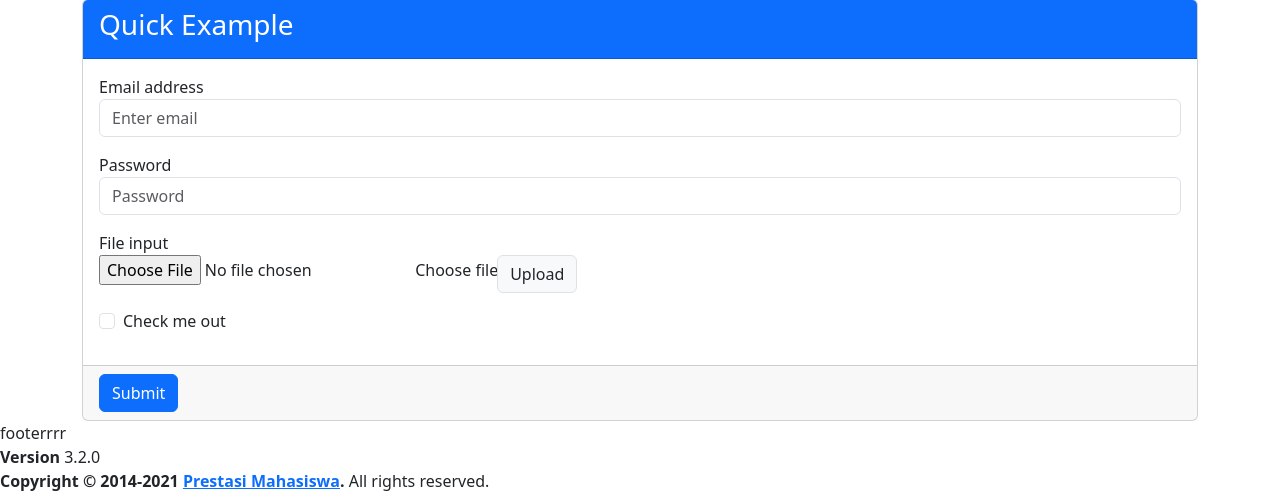
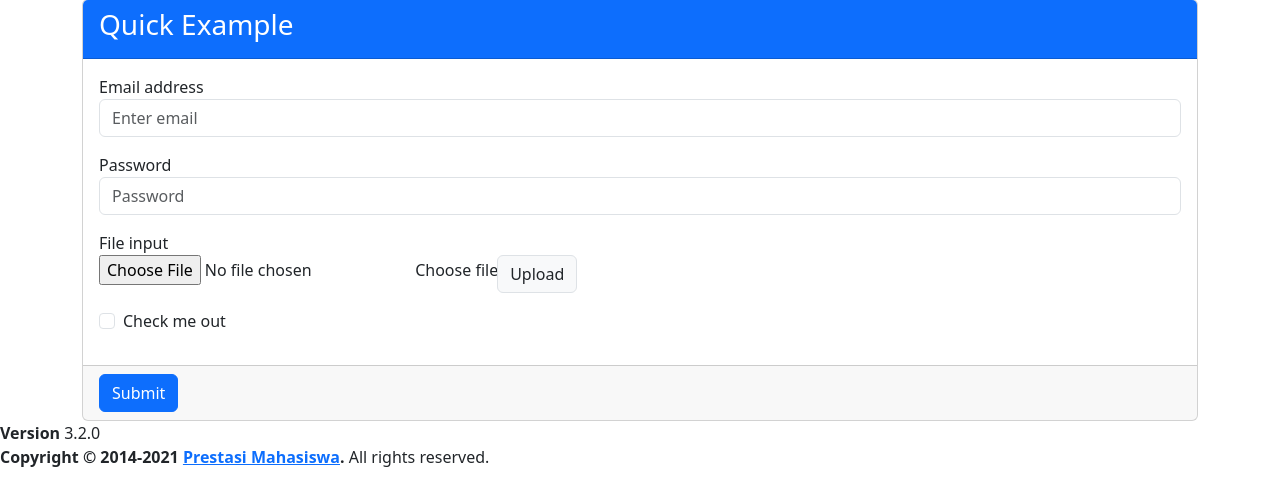
Before and after one commit to atslhamny/PBL-PRESMA, a PHP site: page /pages/test.php in a window 1280 px wide. Shown: the part 791-1284 px from the top of the page. After the commit the page ends 1258 px from the top, so only its background shows below. Run offline with PHP 8.4, Linux system fonts and the light colour scheme.

Commit message:
folder layouts - footer, header, sidebar

```diff
--- a/layouts/footer.php
+++ b/layouts/footer.php
@@ -1,4 +1,5 @@
-footerrrr
+<!-- footerrrr -->
+
 <footer class="main-footer">
     <div class="float-right d-none d-sm-block">
         <b>Version</b> 3.2.0
--- a/layouts/header.php
+++ b/layouts/header.php
@@ -1,4 +1,4 @@
-<!-- Navbar -->
+<!-- header/navbar -->
 
 <nav class="main-header navbar navbar-expand navbar-white navbar-light">
     <!-- Left navbar links -->
--- a/layouts/sidebar.php
+++ b/layouts/sidebar.php
@@ -1,4 +1,4 @@
-<!-- sidebarrrr -->
+<!-- sidebar -->
 
 <div class="sidebar" style="background-color: #1E6892;">
     <!-- Sidebar user (optional) -->
```
